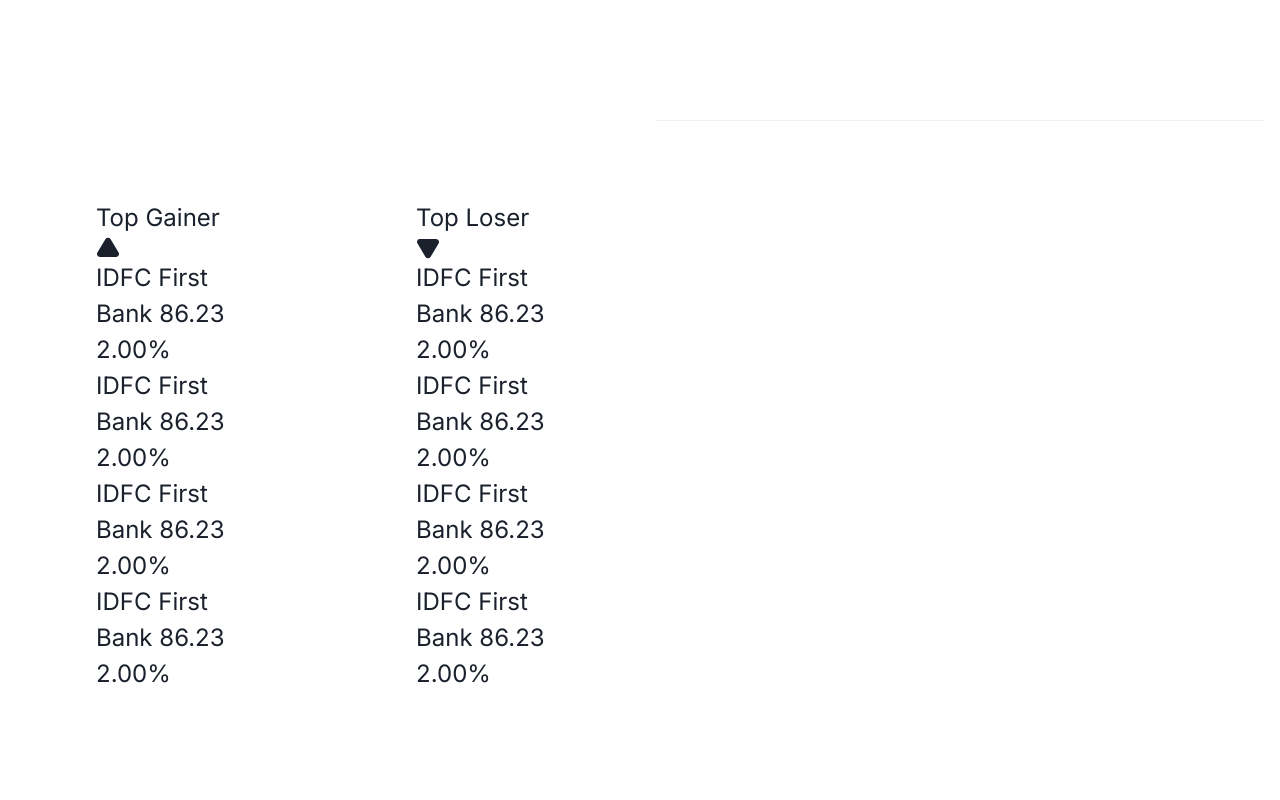
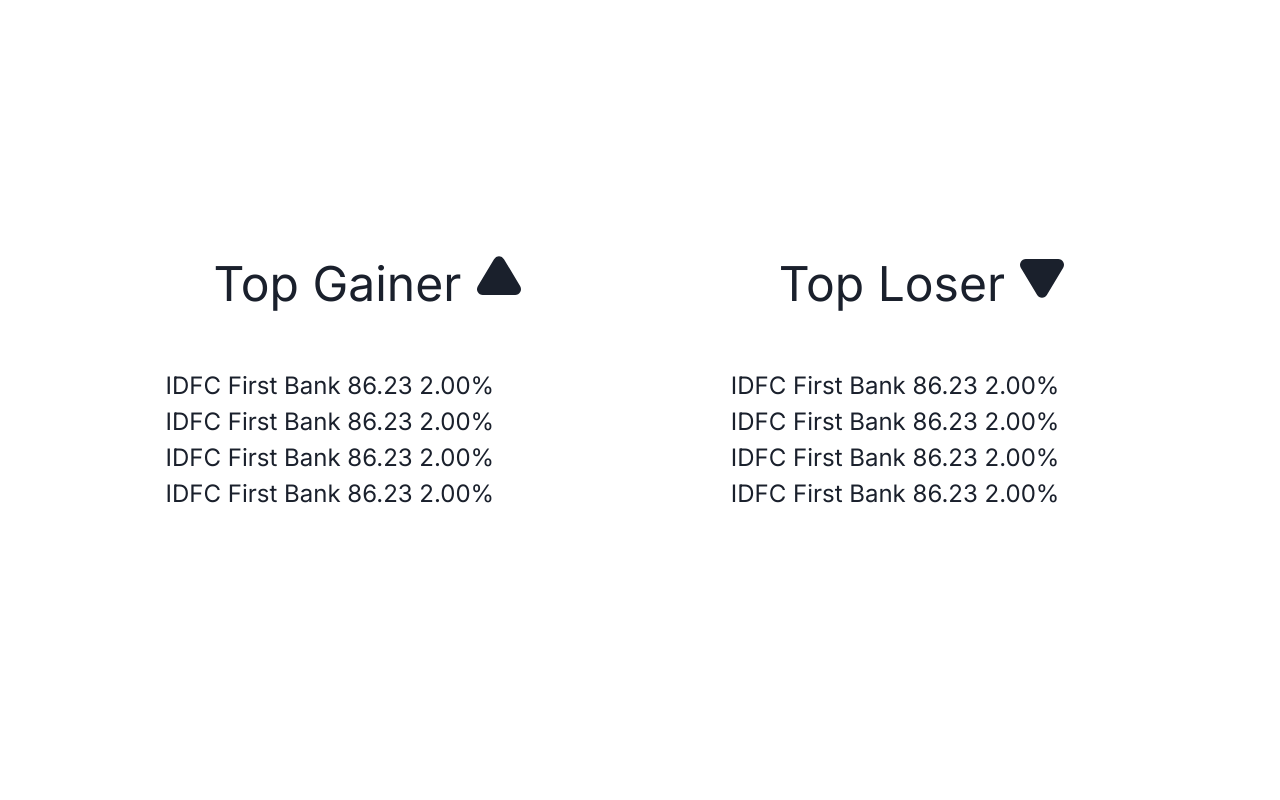
Before and after one commit to HindzSight/NerdTrader, a Next.js app: page / in a window 1280 px wide. Shown: the part 760-1560 px from the top of the page. Built offline with nearby package versions, Linux system fonts and the light colour scheme.

Commit message:
[Chakra UI] Gain Loss Section Added with Loren Ipsum

```diff
--- a/app/GainLoss.module.css
+++ b/app/GainLoss.module.css
@@ -15,3 +15,13 @@
     font-size: x-large;
     margin: 10vh;
 }
+
+.icon{
+    display:inline;
+}
+
+.heading{
+    font-size: 6vh;
+    margin: 6vh;
+
+}
--- a/app/GainLoss.tsx
+++ b/app/GainLoss.tsx
@@ -1,13 +1,12 @@
 import React, { useState } from 'react';
 import styles from './GainLoss.module.css';
 import { TbTriangleInvertedFilled, TbTriangleFilled } from "react-icons/tb";
-import {Divider } from '@chakra-ui/react'
 
 
 const GainLoss = () => {
   return (
     <div className={styles.GainLosstable}>
-        <div className={styles.gain}>Top Gainer <TbTriangleFilled />
+      <div className={styles.gain}><p className={styles.heading}>Top Gainer <TbTriangleFilled className={styles.icon} /></p>
         <div>
           <div>
             <p>IDFC First Bank 86.23 2.00%</p>
@@ -29,7 +28,7 @@
           </div>
         </div>
       </div>
-        <div className={styles.loss}>Top Loser <TbTriangleInvertedFilled />
+      <div className={styles.loss}><p className={styles.heading}>Top Loser <TbTriangleInvertedFilled className={styles.icon} /></p>
         <div>
           <div>
             <p>IDFC First Bank 86.23 2.00%</p>
@@ -51,7 +50,6 @@
           </div>
         </div>
       </div>
-        <Divider />
     </div>
   );
 };
```
Lines whose indentation alone changed are shown as unchanged.
